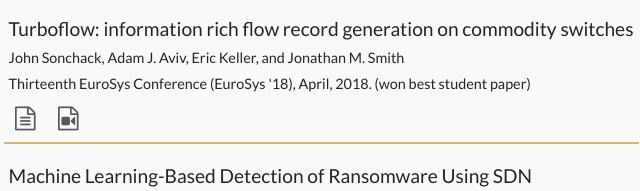
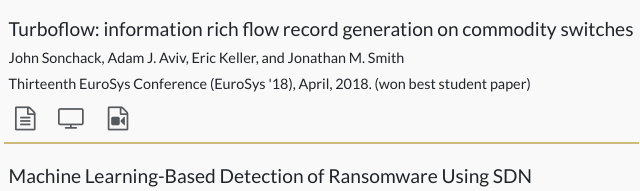
Before and after one commit to eric-keller/eric-keller.github.io, a plain HTML site: page publications.html in a window 1280 px wide. Shown: the part 1439-1630 px from the top of the page, 319-959 px from the left. Drawn offline with Linux system fonts and the light colour scheme.

Commit message:
added turboflow slides

```diff
--- a/publications.html
+++ b/publications.html
@@ -231,6 +231,12 @@
          </li>
 
          <li class="list-inline-item">
+         <a href="papers/2018/turboflow_eurosys18_slides.pdf">
+         <i class="fa fa-television" aria-hidden="true"></i>
+         </a>
+         </li>
+
+         <li class="list-inline-item">
          <a href="https://youtu.be/95BpLpW5WoQ?t=39m18s">
          <i class="fa fa-file-video-o" aria-hidden="true"></i>
          </a>
```
Also changed, not shown: gen/papers.txt, 1 other file.
